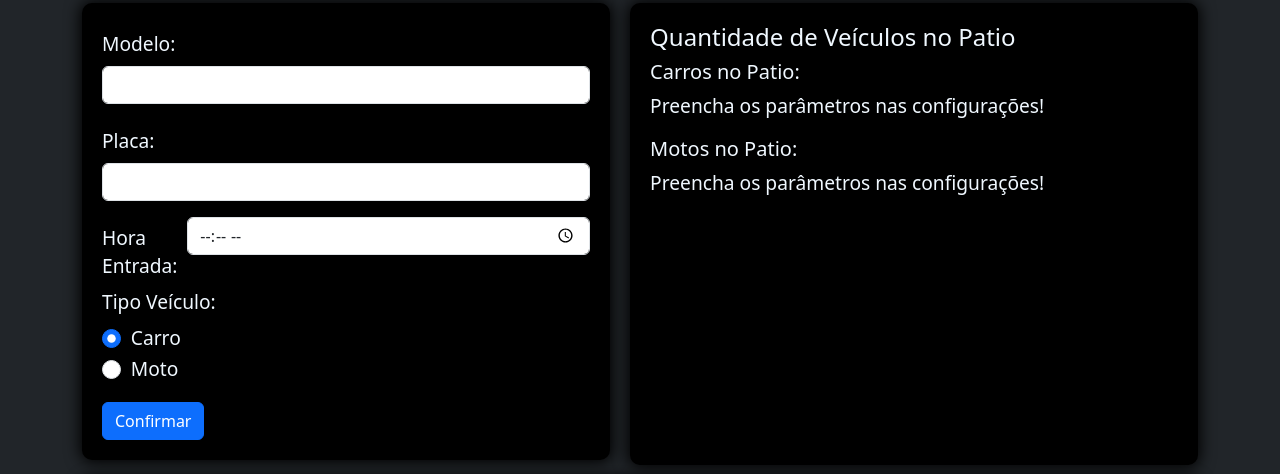
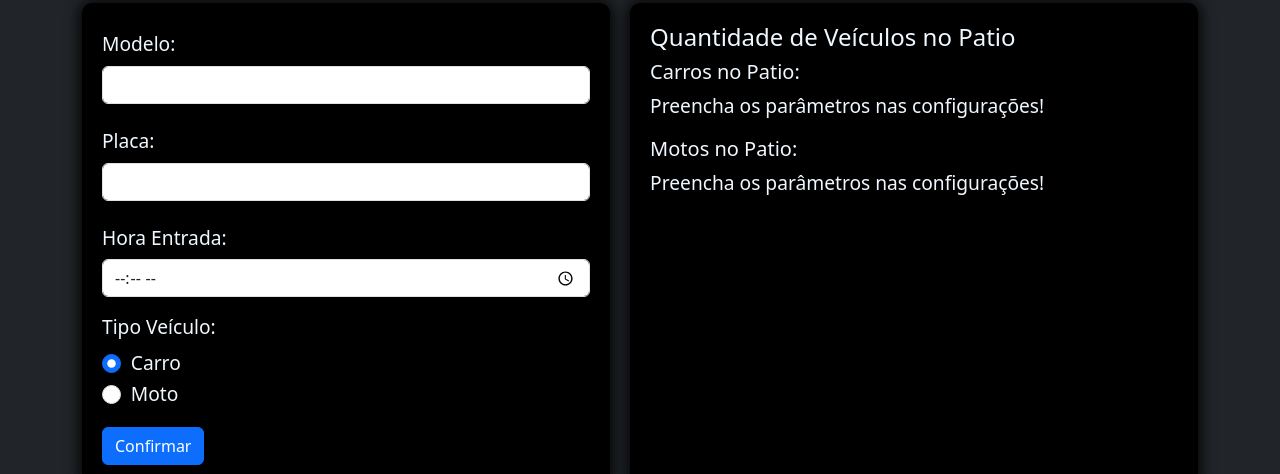
Before and after one commit to mateusorben/controle-estacionamento, a plain HTML site: page index.html in a window 1280 px wide. Shown: the part 69-543 px from the top of the page. Drawn offline with nearby package versions, Linux system fonts and the light colour scheme.

Commit message:
Ajuste campo Hora Entrada.

```diff
--- a/index.html
+++ b/index.html
@@ -199,8 +199,8 @@
                     <input type="text" class="form-control" id="placa-veiculo">
                 </div>
             </div>
-            <div class="row">
-                <label for="hora-entrada" class="col-sm-2 col-form-label">Hora Entrada:</label>
+            <div class="row mb-3">
+                <label for="hora-entrada" class="col-form-label">Hora Entrada:</label>
                 <div class="col">
                     <input type="time" class="form-control" id="hora-entrada">
                 </div>
```
